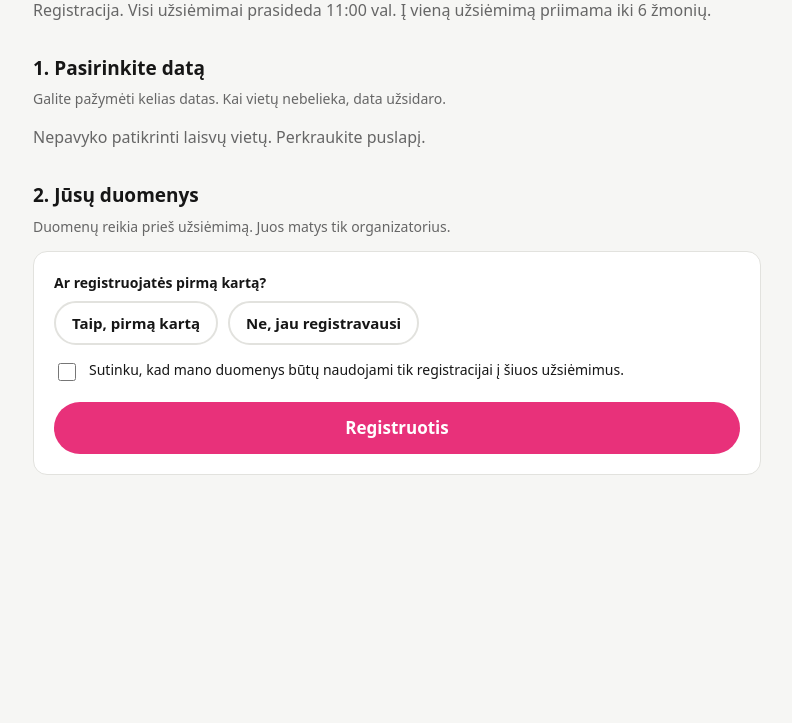
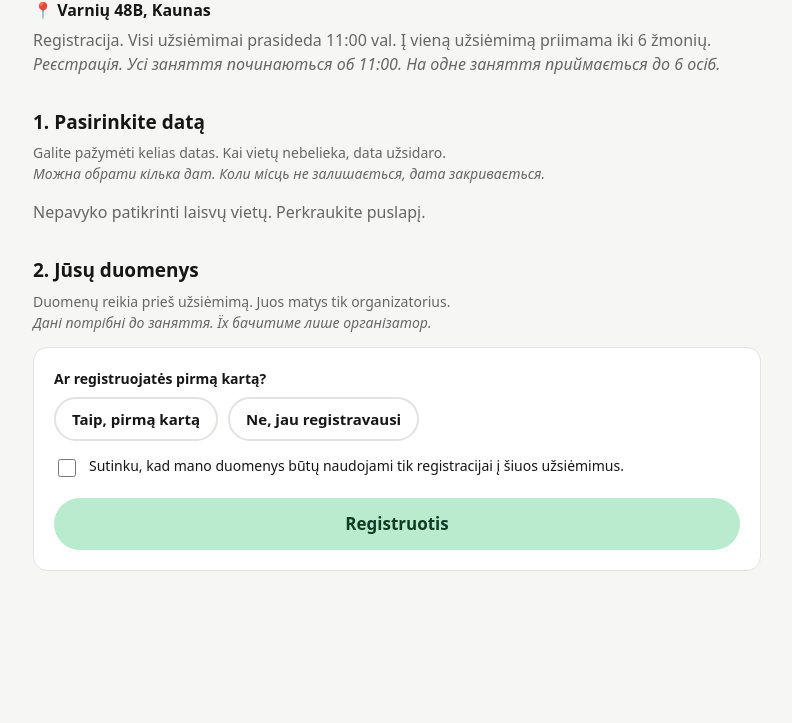
Before and after one commit to stalo-teniso-kaunas/registracija, a plain HTML site: page index.html in a window 1280 px wide. Shown: the part 77-800 px from the top of the page, without its empty margins (243-1035 px from the left). Drawn offline with Linux system fonts and the light colour scheme; no server answers.

Commit message:
Antraštė didžiosiomis, adresas, žalias mygtukas, paaiškinimai ukrainiečių kalba
Co-Authored-By: Claude Opus 5.5 <noreply@anthropic.com>

```diff
--- a/index.html
+++ b/index.html
@@ -19,6 +19,9 @@
   .lead { color: var(--muted); margin: 0 0 28px; }
   h2 { font-size: 19px; margin: 32px 0 6px; }
   .hint { color: var(--muted); font-size: 14px; margin: 0 0 14px; }
+  .uk { display: block; font-style: italic; color: var(--muted); }
+  .addr { font-weight: 600; margin: 0 0 6px; }
+  button:hover:not(:disabled) { background: #a3e2bf; }
   .month { font-weight: 700; font-size: 14px; text-transform: uppercase; letter-spacing: .06em;
     color: var(--muted); margin: 18px 0 8px; }
   .grid { display: grid; grid-template-columns: repeat(auto-fill, minmax(150px, 1fr)); gap: 10px; }
@@ -45,7 +48,7 @@
   .field { margin-bottom: 14px; }
   .consent { display: flex; gap: 10px; align-items: flex-start; font-size: 14px; margin: 6px 0 18px; }
   .consent input { margin-top: 4px; width: 18px; height: 18px; accent-color: var(--accent); }
-  button { font: inherit; font-weight: 700; background: var(--accent); color: var(--accent-ink); border: 0;
+  button { font: inherit; font-weight: 700; background: #b9ebcf; color: #0f3d24; border: 0;
     border-radius: 999px; padding: 13px 28px; cursor: pointer; width: 100%; font-size: 17px; }
   button:disabled { opacity: .55; cursor: wait; }
   .msg { margin-top: 14px; padding: 12px 14px; border-radius: 10px; font-size: 15px; display: none; }
@@ -71,24 +74,29 @@
 </head>
 <body>
 <div class="wrap">
-  <h1>Stalo teniso užsiėmimai</h1>
-  <p class="lead">Registracija. Visi užsiėmimai prasideda 11:00 val. Į vieną užsiėmimą priimama iki <span id="maxTxt">6</span> žmonių.</p>
+  <h1>STALO TENISO UŽSIĖMIMAI</h1>
+  <p class="addr">📍 Varnių 48B, Kaunas</p>
+  <p class="lead">Registracija. Visi užsiėmimai prasideda 11:00 val. Į vieną užsiėmimą priimama iki <span class="maxTxt">6</span> žmonių.
+    <span class="uk">Реєстрація. Усі заняття починаються об 11:00. На одне заняття приймається до <span class="maxTxt">6</span> осіб.</span></p>
 
   <div id="formBox">
     <h2>1. Pasirinkite datą</h2>
-    <p class="hint">Galite pažymėti kelias datas. Kai vietų nebelieka, data užsidaro.</p>
+    <p class="hint">Galite pažymėti kelias datas. Kai vietų nebelieka, data užsidaro.
+      <span class="uk">Можна обрати кілька дат. Коли місць не залишається, дата закривається.</span></p>
     <div id="dates"><p class="loading">Tikrinamos laisvos vietos…</p></div>
 
     <form id="f" novalidate>
       <h2>2. Jūsų duomenys</h2>
-      <p class="hint">Duomenų reikia prieš užsiėmimą. Juos matys tik organizatorius.</p>
+      <p class="hint">Duomenų reikia prieš užsiėmimą. Juos matys tik organizatorius.
+        <span class="uk">Дані потрібні до заняття. Їх бачитиме лише організатор.</span></p>
       <div class="card">
         <div class="field"><span class="f">Ar registruojatės pirmą kartą?</span>
           <div class="pills">
             <label class="pill"><input type="radio" name="pirma" value="Taip"><span>Taip, pirmą kartą</span></label>
             <label class="pill"><input type="radio" name="pirma" value="Ne"><span>Ne, jau registravausi</span></label>
           </div></div>
-        <div id="kartojasiInfo" class="note" hidden>Užtenka vardo, pavardės ir el. pašto, kurį nurodėte pirmą kartą. Kitus duomenis jau turime.</div>
+        <div id="kartojasiInfo" class="note" hidden>Užtenka vardo, pavardės ir el. pašto, kurį nurodėte pirmą kartą. Kitus duomenis jau turime.
+          <span class="uk">Достатньо імені, прізвища та електронної пошти, які ви вказали першого разу. Інші дані у нас уже є.</span></div>
         <div id="pagrindiniai" hidden>
         <div class="field"><label class="f" for="vardas">Vardas, pavardė</label>
           <input type="text" id="vardas" autocomplete="name"></div>
@@ -102,7 +110,7 @@
           <div class="field"><label class="f" for="pilietybe">Pilietybė</label>
             <input type="text" id="pilietybe"></div>
         </div>
-        <div class="field"><label class="f" for="leidimas">Leidimo laikinai gyventi dokumento nr. <small>(jei turite)</small></label>
+        <div class="field"><label class="f" for="leidimas">Leidimo laikinai gyventi dokumento nr. <small>(jei turite / <i>якщо маєте</i>)</small></label>
           <input type="text" id="leidimas"></div>
         <div class="row">
           <div class="field"><label class="f" for="isduotas">Leidimo išdavimo data</label>
@@ -128,7 +136,7 @@
     <h2>Registracija patvirtinta!</h2>
     <p id="doneTxt"></p>
     <div class="coach">
-      <div class="coach-t">Trenerė</div>
+      <div class="coach-t">Trenerė / <i>Тренерка</i></div>
       <div class="coach-n">Gabrielė Matukaitytė-Klimienė</div>
       <div><a href="tel:+37063524401">+370 635 24401</a></div>
       <div><a href="mailto:m.gabriele.m@gmail.com">m.gabriele.m@gmail.com</a></div>
@@ -197,7 +205,7 @@ async function krauti() {
     const r = await fetch(API + '?t=' + Date.now());
     const j = await r.json();
     MAX = j.max || MAX; uzimta = j.uzimta || {};
-    document.getElementById('maxTxt').textContent = MAX;
+    document.querySelectorAll('.maxTxt').forEach(e => e.textContent = MAX);
   } catch (e) {
     document.getElementById('dates').innerHTML = '<p class="empty">Nepavyko patikrinti laisvų vietų. Perkraukite puslapį.</p>';
     return;
```
